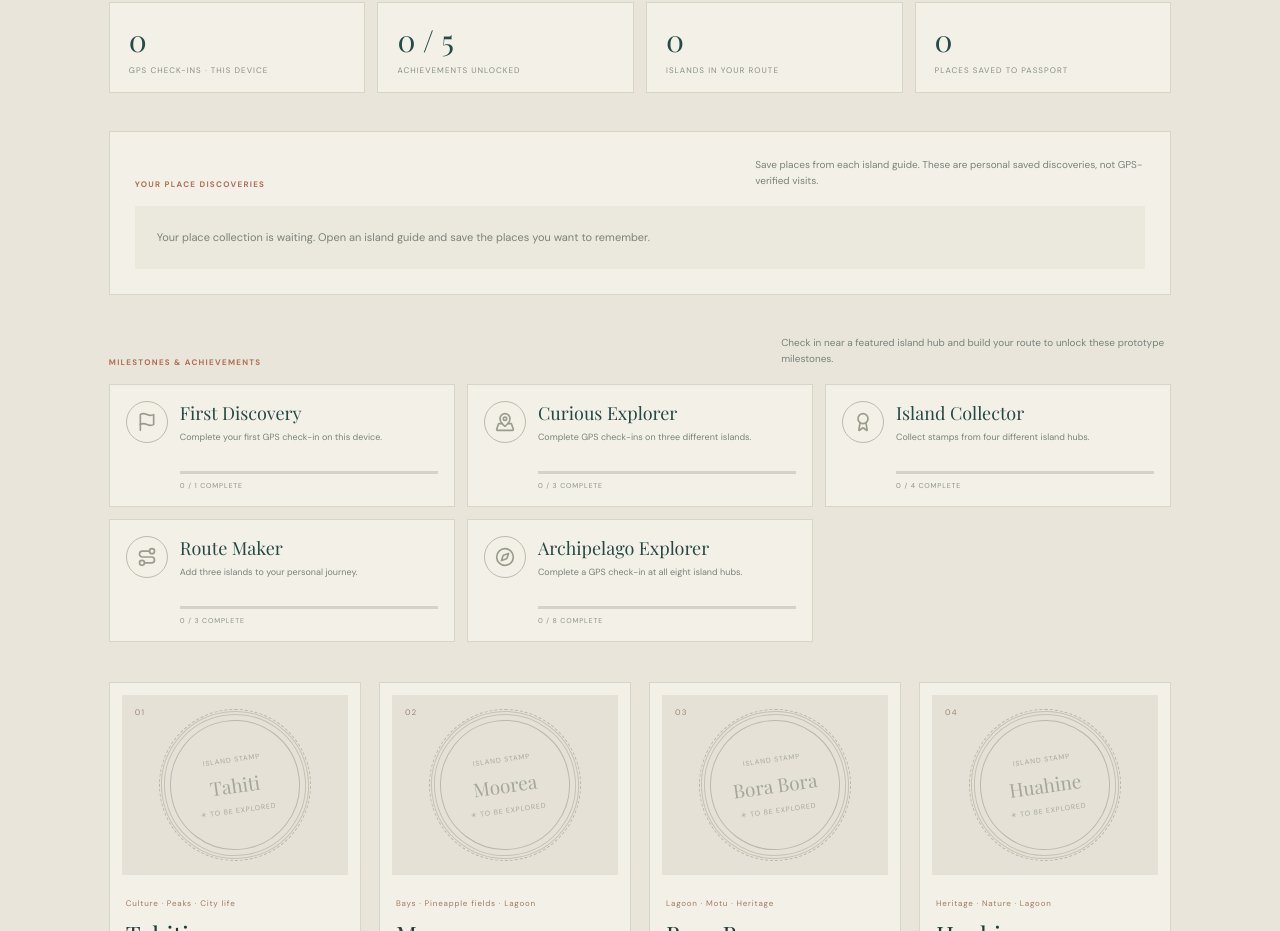
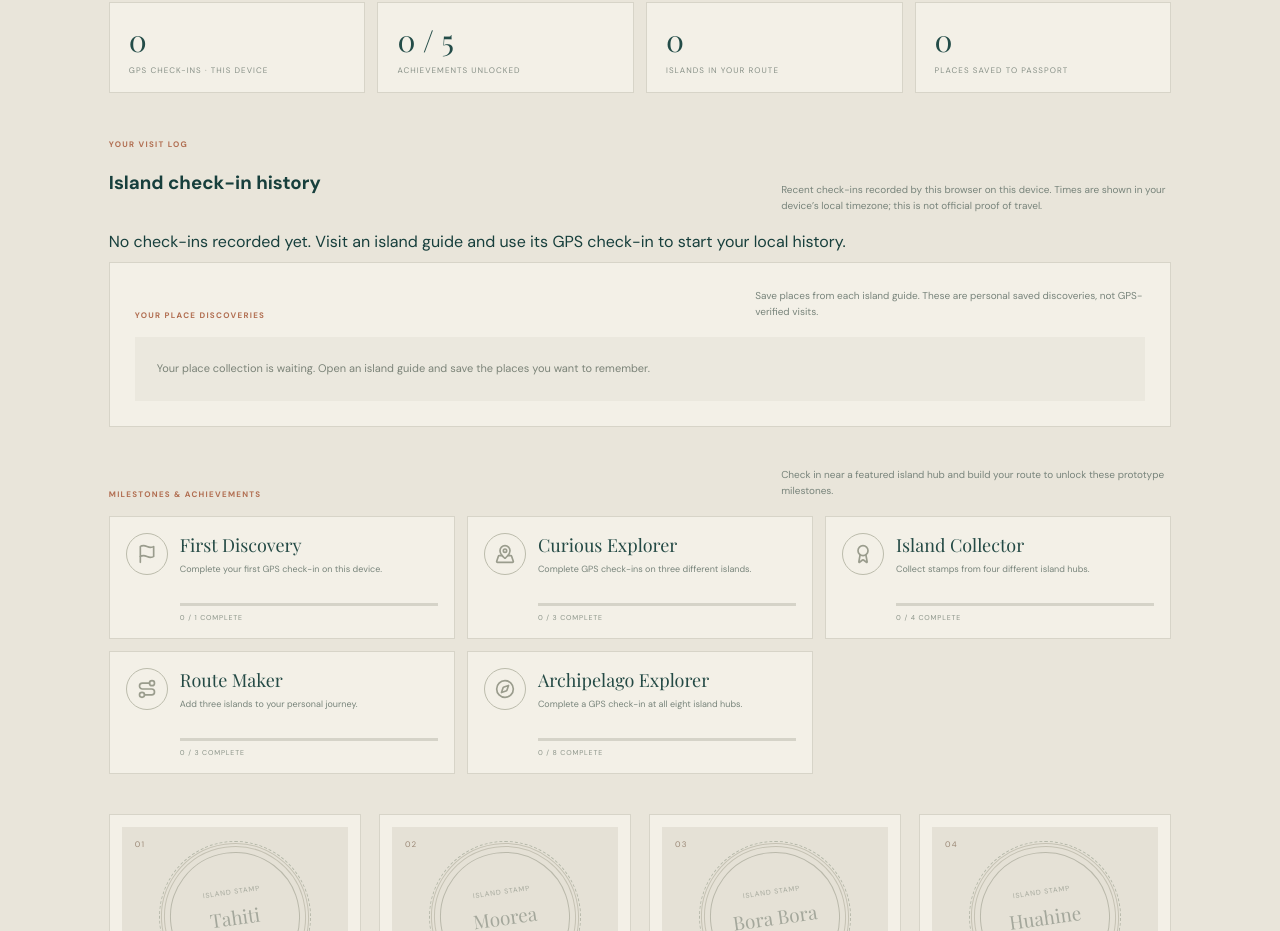
Before and after one commit to graceon985-creator/-graceon-tahiti-redesign, a React (Vite) app: page / in a window 1280 px wide. Shown: the part 6472-7403 px from the top of the page. Built offline with nearby package versions, Linux system fonts and the light colour scheme.

Commit message:
Add island GPS visit history to passport

```diff
--- a/src/TahitiPassport.tsx
+++ b/src/TahitiPassport.tsx
@@ -13,6 +13,8 @@ export default function TahitiPassport({islands,verifiedCheckins,journeyIslands,
  const collected=verifiedCount;
  const next=islands.find(island=>!stamps.includes(island.name));
  const savedPlaceCount=Object.values(savedPlaces).reduce((count,places)=>count+places.length,0);
+ const visitHistory=verifiedIslands.map(island=>({island:island.name,...verifiedCheckins[island.name],timestamp:Date.parse(verifiedCheckins[island.name].verifiedAt)})).filter(visit=>Number.isFinite(visit.timestamp)).sort((a,b)=>b.timestamp-a.timestamp);
+ const formatVisitDate=(timestamp:number)=>new Date(timestamp).toLocaleString('en-GB',{day:'2-digit',month:'short',year:'numeric',hour:'2-digit',minute:'2-digit'});
  const achievements=[
   {name:'First Discovery',detail:'Complete your first GPS check-in on this device.',unlocked:verifiedCount>=1,progress:Math.min(verifiedCount,1),goal:1,Icon:Flag},
   {name:'Curious Explorer',detail:'Complete GPS check-ins on three different islands.',unlocked:verifiedCount>=3,progress:Math.min(verifiedCount,3),goal:3,Icon:MapPinned},
@@ -28,6 +30,7 @@ export default function TahitiPassport({islands,verifiedCheckins,journeyIslands,
   </div>
   <div className="passport-progress"><div><span className="detail-label">YOUR ISLAND COLLECTION</span><strong>{collected}<small> / {total} STAMPS</small></strong></div><div className="passport-progress-track" role="progressbar" aria-label="Island stamps collected" aria-valuemin={0} aria-valuemax={total} aria-valuenow={collected}><span style={{width:`${total?collected/total*100:0}%`}}/></div><p>{collected===total?'All eight island stamps collected. Your archipelago discovery is complete.':collected===0?'Your passport is ready. Choose an island and begin exploring.':`${total-collected} more island ${total-collected===1?'stamp':'stamps'} to complete your collection.`}</p></div>
   <div className="passport-stats"><div><strong>{verifiedCount}</strong><span>GPS CHECK-INS · THIS DEVICE</span></div><div><strong>{unlocked} / {achievements.length}</strong><span>ACHIEVEMENTS UNLOCKED</span></div><div><strong>{journeyIslands.length}</strong><span>ISLANDS IN YOUR ROUTE</span></div><div><strong>{savedPlaceCount}</strong><span>PLACES SAVED TO PASSPORT</span></div></div>
+  <div className="passport-visit-history"><div className="passport-subhead"><div><span className="detail-label">YOUR VISIT LOG</span><h3>Island check-in history</h3></div><p>Recent check-ins recorded by this browser on this device. Times are shown in your device’s local timezone; this is not official proof of travel.</p></div>{visitHistory.length===0?<div className="passport-visit-empty">No check-ins recorded yet. Visit an island guide and use its GPS check-in to start your local history.</div>:<ol className="passport-visit-list">{visitHistory.map((visit,index)=><li key={visit.island}><span className="passport-visit-index">{String(index+1).padStart(2,'0')}</span><div className="passport-visit-main"><strong>{visit.island}</strong><span>{formatVisitDate(visit.timestamp)}</span></div><div className="passport-visit-accuracy"><strong>±{Math.round(visit.accuracy)} m</strong><span>GPS ACCURACY</span></div><span className="passport-visit-status">RECORDED ON DEVICE</span></li>)}</ol>}</div>
   <div className="passport-place-collection"><div className="passport-subhead"><span className="detail-label">YOUR PLACE DISCOVERIES</span><p>Save places from each island guide. These are personal saved discoveries, not GPS-verified visits.</p></div>{savedPlaceCount===0?<div className="passport-place-empty">Your place collection is waiting. Open an island guide and save the places you want to remember.</div>:<div className="passport-place-islands">{islands.filter(island=>(savedPlaces[island.name]||[]).length>0).map(island=><article className="passport-place-island" key={island.name}><div><span className="detail-label">{(savedPlaces[island.name]||[]).length} SAVED PLACES</span><h3>{island.name}</h3></div><ul>{(savedPlaces[island.name]||[]).map(title=><li key={title}><span>{title}</span><button type="button" onClick={()=>onViewMap(island.name,title)}>VIEW ON MAP <MapPinned size={12}/></button></li>)}</ul><button onClick={()=>onExplore(island.name)}>OPEN ISLAND GUIDE <ArrowRight size={13}/></button></article>)}</div>}</div>
   <div className="passport-achievements"><div className="passport-subhead"><span className="detail-label">MILESTONES & ACHIEVEMENTS</span><p>Check in near a featured island hub and build your route to unlock these prototype milestones.</p></div><div className="passport-achievement-grid">{achievements.map(({name,detail,unlocked,progress,goal,Icon})=><article className={unlocked?'passport-achievement unlocked':'passport-achievement'} key={name}><div className="passport-achievement-icon"><Icon size={20}/>{unlocked&&<span><Check size={10}/></span>}</div><div className="passport-achievement-copy"><h3>{name}</h3><p>{detail}</p><div className="passport-achievement-track"><span style={{width:`${progress/goal*100}%`}}/></div><small>{unlocked?'UNLOCKED':`${progress} / ${goal} COMPLETE`}</small></div></article>)}</div></div>
   <div className="passport-stamp-grid">{islands.map((island,index)=>{const earned=stamps.includes(island.name);return <article className={earned?'passport-stamp-card earned':'passport-stamp-card'} key={island.name}><div className="passport-stamp-art"><span className="passport-stamp-number">{String(index+1).padStart(2,'0')}</span><div className="passport-stamp-ring"><span>{earned?'DISCOVERED':'ISLAND STAMP'}</span><strong>{island.name}</strong><small>{earned?'✳ COLLECTED':'✳ TO BE EXPLORED'}</small></div>{earned&&<span className="passport-check"><Check size={14}/></span>}</div><div className="passport-stamp-meta"><span>{island.kind}</span><h3>{island.name}</h3><p>{earned?'Added to your discovery record.':island.tag}</p><button onClick={()=>onExplore(island.name)}>{earned?'VIEW ISLAND':'EXPLORE ISLAND'} <ArrowRight size={14}/></button></div></article>})}</div>
```
